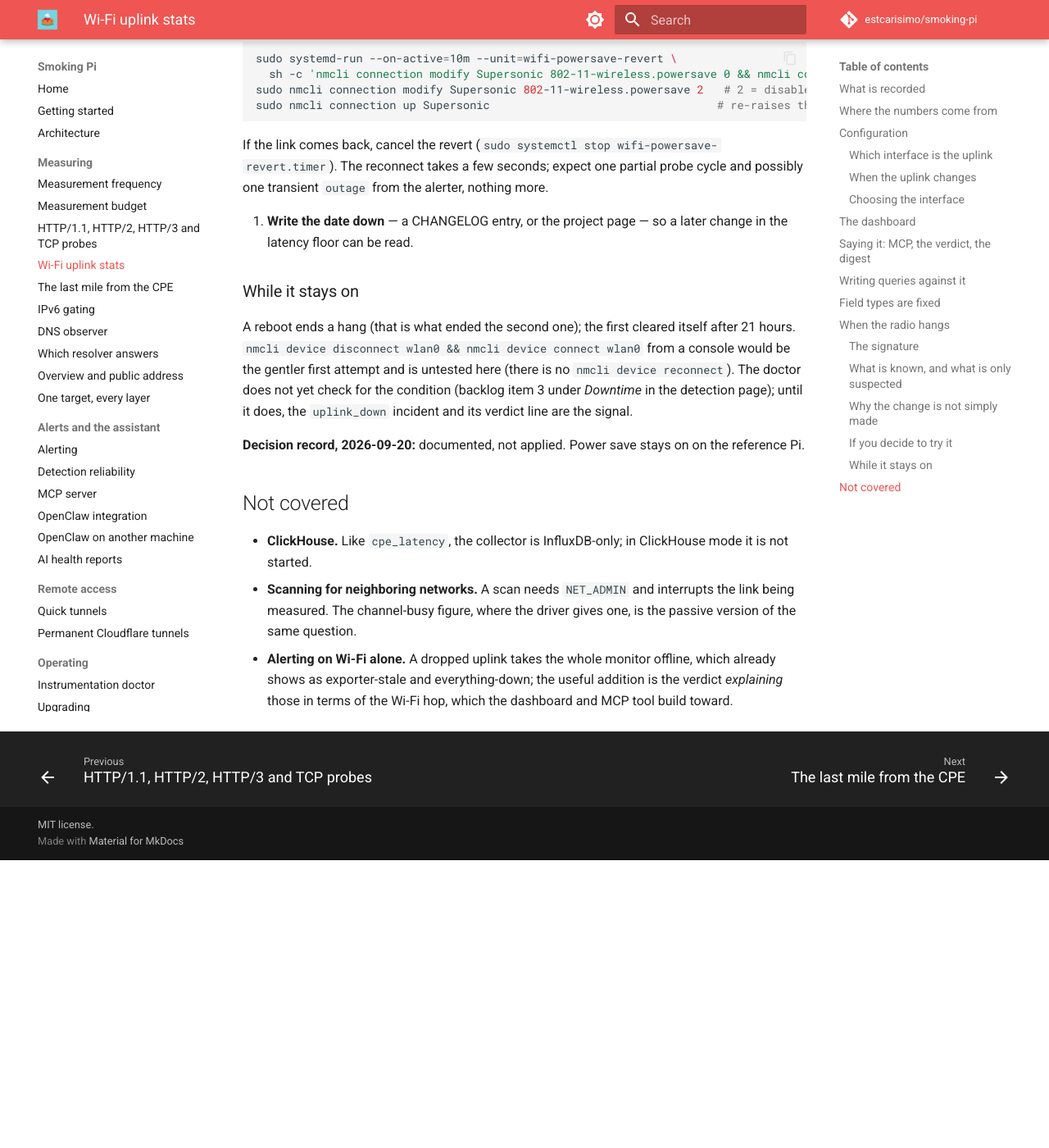
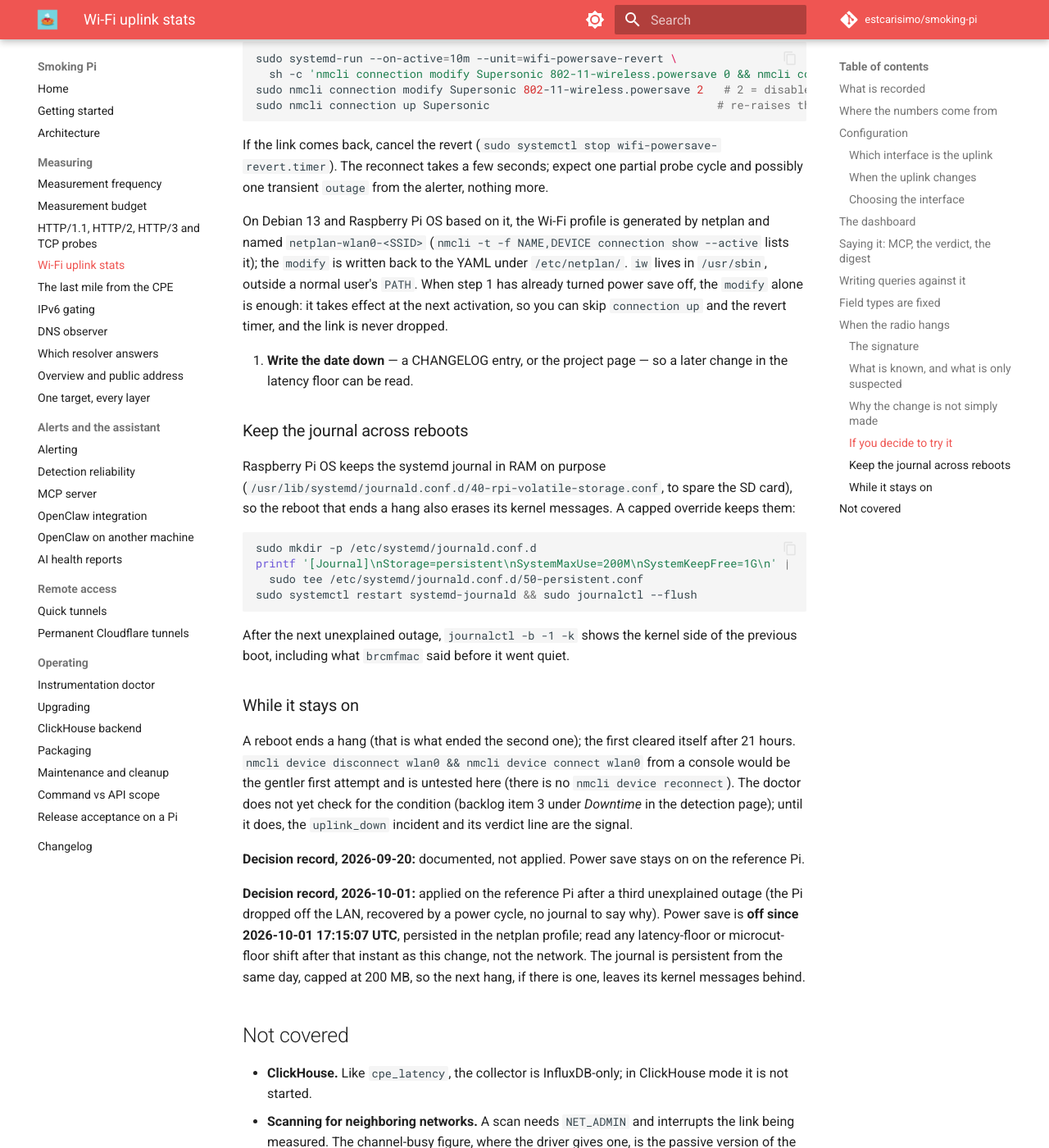
Before and after one commit to estcarisimo/smoking-pi, an MkDocs documentation site: the page built from docs/wifi.md, in a window 1280 px wide and 1400 px high, scrolled down 8697 px. Shown: the whole window at 82% size. Built offline with MkDocs 1.6.1 and Material for MkDocs 9.7.7, drawn with Linux system fonts in a browser that asks for light colours; comment, search, counter and statistics services are not loaded; before the commit the page ends 9746 px from its top, so only the background shows below that.

Commit message:
docs(wifi): the power save steps work on netplan hosts, and the journal keeps a hang's evidence
On Debian 13 the Wi-Fi profile is netplan-generated and iw is outside the
user's PATH, so the documented commands failed as written. Raspberry Pi OS
keeps the journal in RAM, so the 2026-10-01 outage left nothing to read.
Document both, and date the change applied on the reference Pi: power save
off since 2026-10-01 17:15:07 UTC.

Co-Authored-By: Claude Opus 5.5 <noreply@anthropic.com>

````diff
--- a/docs/wifi.md
+++ b/docs/wifi.md
@@ -360,8 +360,35 @@ Do it in a way that undoes itself:
    a few seconds; expect one partial probe cycle and possibly one transient
    `outage` from the alerter, nothing more.
 
+   On Debian 13 and Raspberry Pi OS based on it, the Wi-Fi profile is
+   generated by netplan and named `netplan-wlan0-<SSID>`
+   (`nmcli -t -f NAME,DEVICE connection show --active` lists it); the
+   `modify` is written back to the YAML under `/etc/netplan/`. `iw` lives in
+   `/usr/sbin`, outside a normal user's `PATH`. When step 1 has already
+   turned power save off, the `modify` alone is enough: it takes effect at
+   the next activation, so you can skip `connection up` and the revert
+   timer, and the link is never dropped.
+
 3. **Write the date down** — a CHANGELOG entry, or the project page — so a
    later change in the latency floor can be read.
+
+### Keep the journal across reboots
+
+Raspberry Pi OS keeps the systemd journal in RAM on purpose
+(`/usr/lib/systemd/journald.conf.d/40-rpi-volatile-storage.conf`, to spare
+the SD card), so the reboot that ends a hang also erases its kernel
+messages. A capped override keeps them:
+
+```bash
+sudo mkdir -p /etc/systemd/journald.conf.d
+printf '[Journal]\nStorage=persistent\nSystemMaxUse=200M\nSystemKeepFree=1G\n' |
+  sudo tee /etc/systemd/journald.conf.d/50-persistent.conf
+sudo systemctl restart systemd-journald && sudo journalctl --flush
+```
+
+After the next unexplained outage, `journalctl -b -1 -k` shows the kernel
+side of the previous boot, including what `brcmfmac` said before it went
+quiet.
 
 ### While it stays on
 
@@ -376,6 +403,14 @@ the signal.
 **Decision record, 2026-09-20:** documented, not applied. Power save stays
 on on the reference Pi.
 
+**Decision record, 2026-10-01:** applied on the reference Pi after a third
+unexplained outage (the Pi dropped off the LAN, recovered by a power cycle,
+no journal to say why). Power save is **off since 2026-10-01 17:15:07 UTC**,
+persisted in the netplan profile; read any latency-floor or microcut-floor
+shift after that instant as this change, not the network. The journal is
+persistent from the same day, capped at 200 MB, so the next hang, if there
+is one, leaves its kernel messages behind.
+
 ## Not covered
 
 - **ClickHouse.** Like `cpe_latency`, the collector is InfluxDB-only; in
````
Also changed, not shown: CHANGELOG.md (+15 -0 lines).
